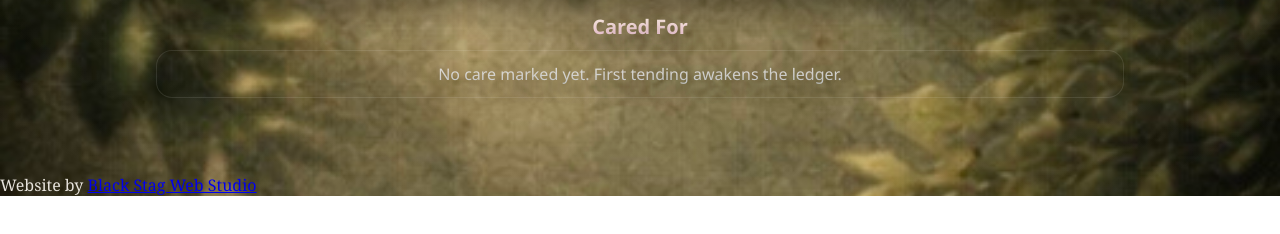
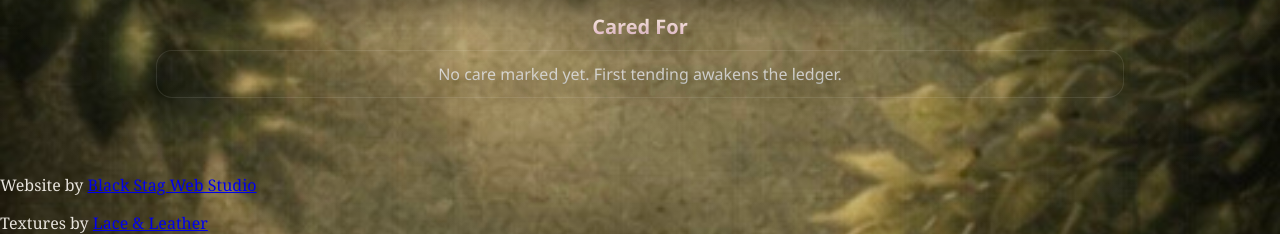
Before and after one commit to theblackstaginn/root-rise, a plain HTML site: page index.html in a window 1280 px wide. Shown: the part 2599-2833 px from the top of the page. Before the commit the page ends 2795 px from the top, so only its background shows below. Drawn offline with Linux system fonts and the light colour scheme.

Commit message:
Update index.html

```diff
--- a/index.html
+++ b/index.html
@@ -67,6 +67,12 @@
 <p class="footer-sub">
 Website by <a href="https://blackstagweb.com" rel="noopener noreferrer">Black Stag Web Studio</a>
 </p>
+<p>
+    Textures by
+    <a href="https://laceLeatherarcane.com" target="_blank" rel="noopener">
+      Lace &amp; Leather
+    </a>
+  </p>
   <script src="./app.js"></script>
   <script src="./filigree.js"></script>
 </body>
```
